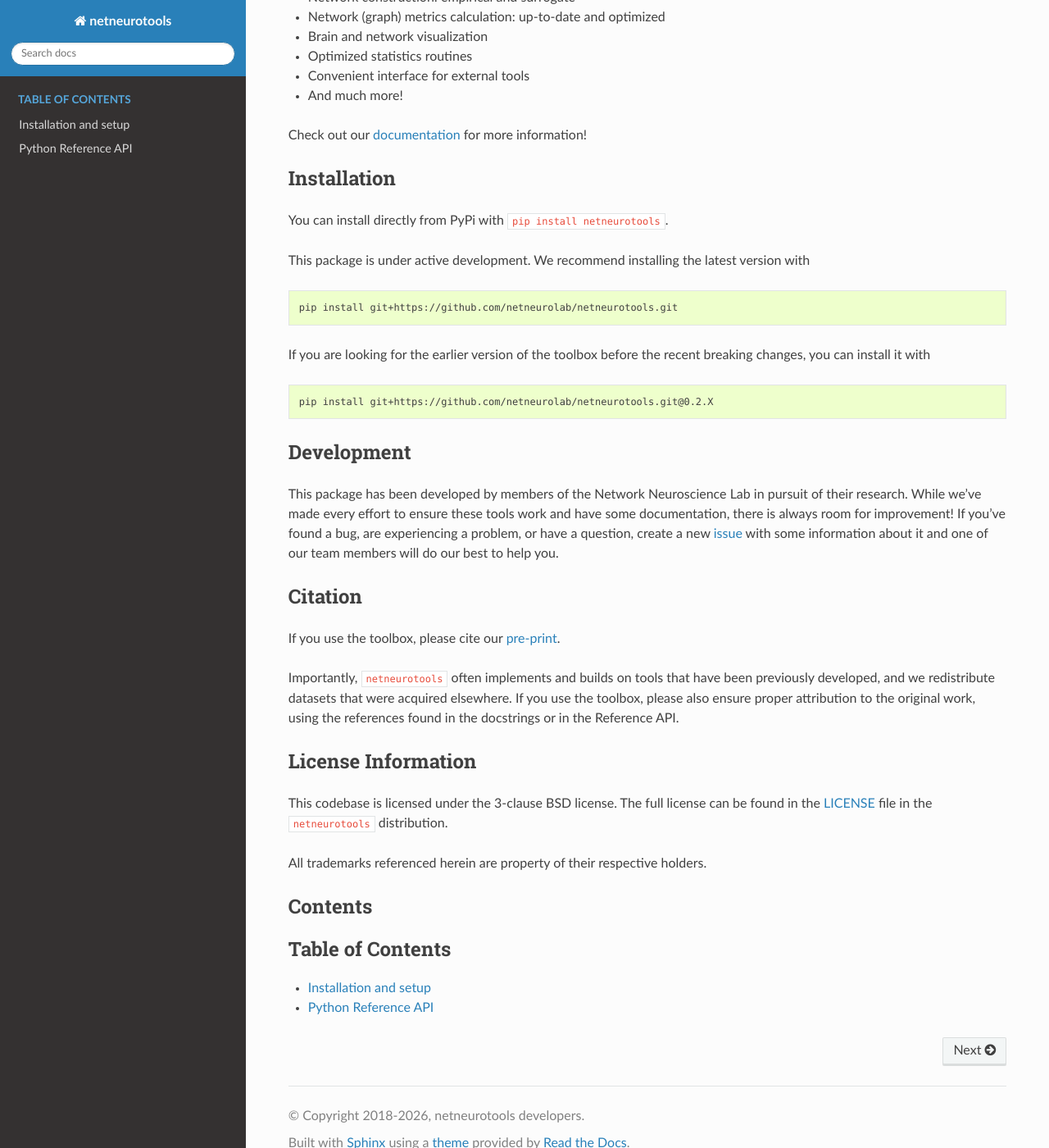
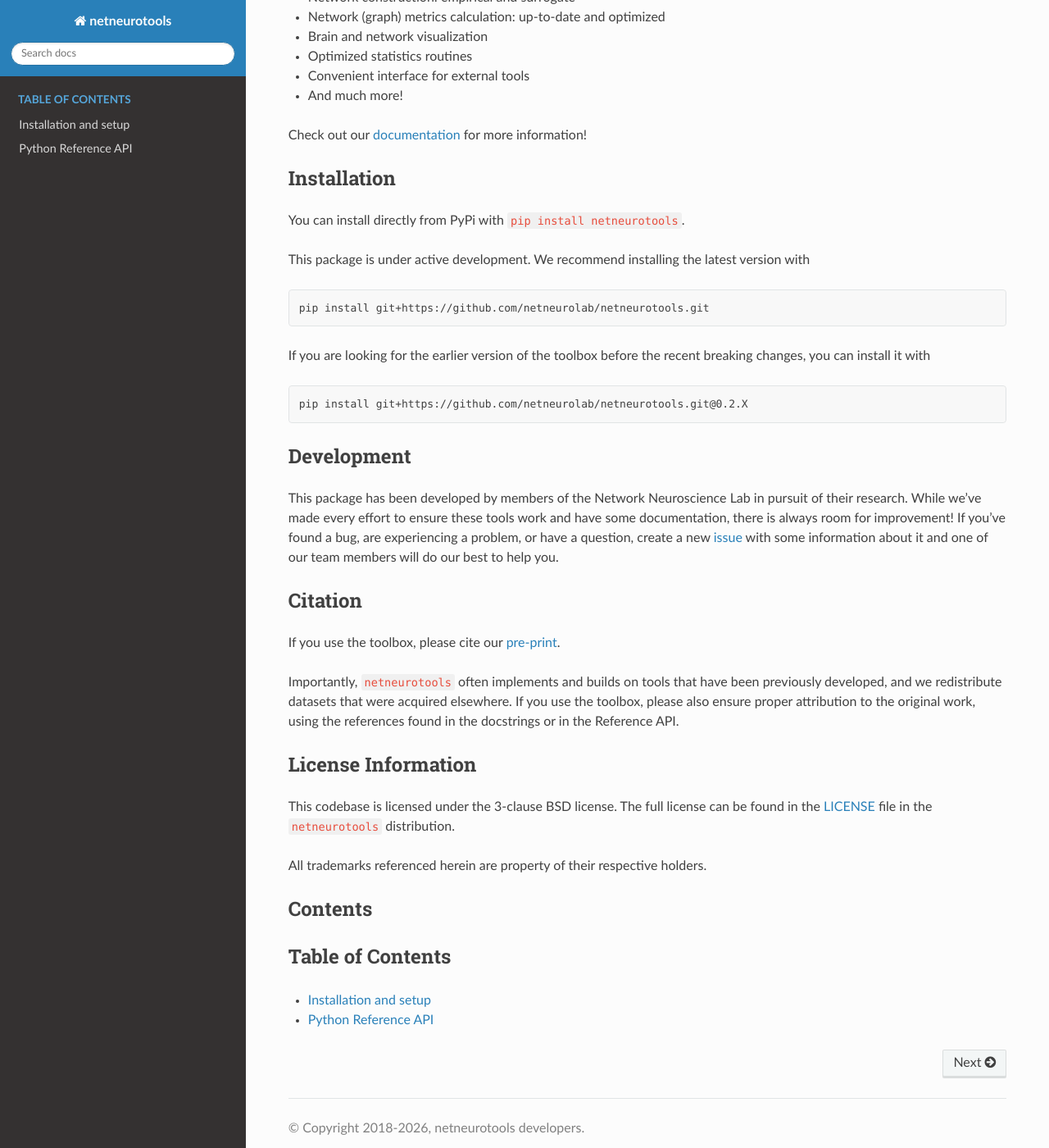
Before and after one commit to netneurolab/netneurotools, a Sphinx documentation site: the page built from docs/index.rst, in a window 1280 px wide and 1400 px high, scrolled down 563 px. Shown: the whole window at 82% size. Built offline with Sphinx 7.4.7 and the Read the Docs theme 3.1.0, drawn with Linux system fonts in a browser that asks for light colours; pages that are not in the unit, such as notebooks, are missing from menus.

Commit message:
[DOC] Enhance CSS for improved documentation layout and readability
- Added layout tweaks for better navigation content display.
- Improved table responsiveness for wider screens.
- Enhanced styling for API signatures, links, and inline code.
- Adjusted spacing and alignment for parameter lists and field items.

```diff
--- a/docs/_static/theme_overrides.css
+++ b/docs/_static/theme_overrides.css
@@ -1,14 +1,12 @@
-/* wide form */
+/* Layout tweaks */
 .wy-nav-content {
     max-width: 1200px !important;
 }
 
-/* override table width restrictions */
+/* Make wide tables readable on desktop */
 @media screen and (min-width: 767px) {
-
     .wy-table-responsive table td {
-      /* !important prevents the common CSS stylesheets from overriding
-         this as on RTD they are loaded after this stylesheet */
+        /* Prevent later stylesheets from re-wrapping cells */
         white-space: normal !important;
     }
 
@@ -17,6 +15,90 @@
     }
 }
 
+/* Hide the hash icon that appears on hover in headings */
 .headerlink::after {
-    font-size: 0px;
+    font-size: 0;
 }
+
+/* Call attention to API signatures */
+dl.py.function dt,
+dl.py.class dt,
+dl.py.method dt {
+    background: #f8f8f8;
+    padding: 8px;
+}
+
+/* Paragraph readability */
+.wy-nav-content p {
+    line-height: 1.5;
+}
+
+/* Cleaner parameter/field lists */
+.rst-content dl.field-list {
+    display: grid;
+    grid-template-columns: max-content 1fr;
+    gap: 0 1em;
+    align-items: baseline;
+}
+
+.rst-content dl.field-list > dd {
+    align-self: center;
+}
+
+/* Emphasize parameter names */
+.rst-content dl.field-list dt {
+    font-weight: 600;
+    color: #555;
+}
+
+/* Signature parameter styling */
+.rst-content .sig-param .n {
+    color: #333;
+}
+
+.rst-content .sig-param .default_value {
+    color: #666;
+}
+
+/* Link styling */
+.rst-content a {
+    color: #2980b9;
+}
+
+.rst-content a:hover {
+    color: #1a5276;
+}
+
+/* Tighter list spacing inside field-list items */
+.rst-content dl.field-list dd ul li > p,
+.rst-content dl.field-list dd ul li > ul {
+    margin-top: 0 !important;
+    margin-bottom: 0 !important;
+}
+
+/* Highlight the current page in the sidebar */
+.wy-menu-vertical li.current > a {
+    background: #fcfcfc;
+    border-left: 3px solid #2980b9;
+}
+
+/* Inline code styling */
+.rst-content code.literal {
+    background: #f0f0f0;
+    padding: 2px 4px;
+    border-radius: 3px;
+    border: none;
+    font-size: 85%;
+}
+
+/* Code block styling */
+.rst-content div[class^="highlight"] {
+    background: #f8f8f8;
+    border-radius: 4px;
+}
+
+.rst-content div[class^="highlight"] pre {
+    font-size: 13px;
+    line-height: 1.5;
+    border-radius: 4px;
+}
```
Lines whose indentation alone changed are shown as unchanged.
